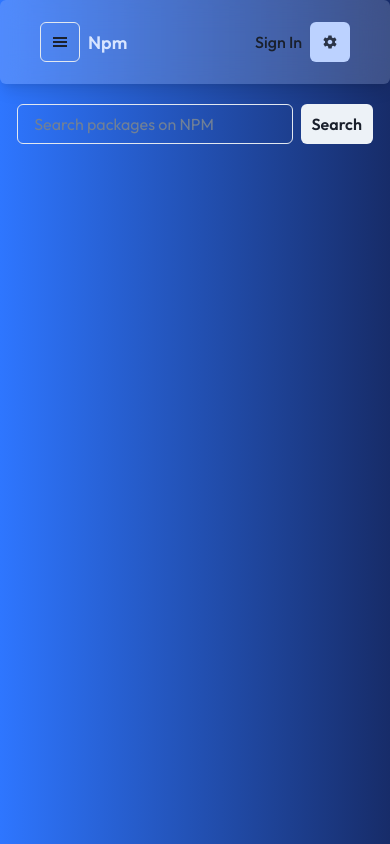
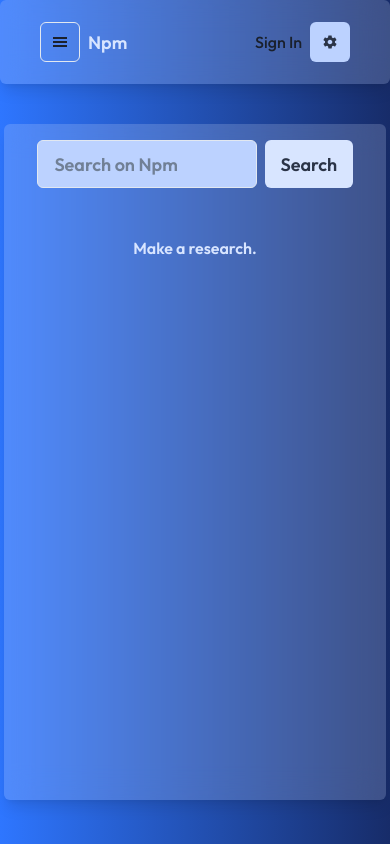
Before and after one commit to TessFanny/devBoard, a React (Vite) app in the folder DevBoard/: page /npm in a window 390 px wide. Built offline with nearby package versions, Linux system fonts and the light colour scheme; sample sign-in values are in the browser's storage.

Commit message:
Added responsive and design for npm search

```diff
--- a/DevBoard/src/components/Npm/Npm.jsx
+++ b/DevBoard/src/components/Npm/Npm.jsx
@@ -1,27 +1,21 @@
 import React, { useState } from 'react';
-import { formatDistanceToNow } from 'date-fns';
 import {
   Input,
   Button,
   Stack,
   Box,
-  List,
-  ListItem,
-  Link,
   Text,
   Spinner,
   Flex,
-  SimpleGrid,
-  Heading,
-  Avatar,
   useMediaQuery,
 } from '@chakra-ui/react';
+import Result from './Result';
 
 function NpmSearch() {
   const [query, setQuery] = useState('');
   const [results, setResults] = useState([]);
   const [loading, setLoading] = useState(false);
-
+  const [mobile] = useMediaQuery('(max-width: 600px)');
   const searchNpm = async () => {
     setLoading(true);
     const url = `https://registry.npmjs.com/-/v1/search?text=${query}`;
@@ -44,60 +38,90 @@
   };
 
   return (
-    <Box zIndex={1}>
-      <form onSubmit={handleFormSubmit}>
-        <Stack direction="row" paddingTop={5}>
+    <Flex
+      w="98%"
+      h="80vh"
+      mt="10"
+      p="4"
+      flexDir="column"
+      align="center"
+      bgColor="bgPrimary"
+      style={{ 'backdrop-filter': 'blur(15px)' }}
+      borderRadius="md"
+      boxShadow="lg"
+      zIndex={1}
+    >
+      <form
+        onSubmit={handleFormSubmit}
+        style={{ width: '90%', marginBottom: '2rem' }}
+      >
+        <Stack direction="row" align="center">
           <Input
-            placeholder="Search packages on NPM"
+            type="text"
+            placeholder="Search on Npm"
             value={query}
             onChange={handleQueryChange}
+            size="lg"
+            bgColor="secondary"
+            fontWeight="600"
+            color="#505E7B"
+            focusBorderColor="primary"
+            _focus={{ bg: 'secondary' }}
+            _hover={{ borderColor: 'blue.500' }}
           />
-          <Button type="submit" disabled={loading}>
-            {loading ? <Spinner size="sm" /> : 'Search'}
+          <Button
+            type="submit"
+            style={{ backgroundColor: '#D8E5FF' }}
+            color="black200"
+            size="lg"
+            isLoading={loading}
+            loadingText="Searching"
+          >
+            Search
           </Button>
         </Stack>
       </form>
-      {results.length > 0 && (
-        <Box mt={4}>
-          {results.map((result) => (
-            <Box
-              bgColor="white"
-              style={{
-                marginBottom: '1rem',
-                marginTop: '1rem',
-              }}
-            >
-              <Link href={result.package.links.npm} isExternal>
-                <Text fontSize="xl" color="black">
-                  {result.package.name}
-                </Text>
-                <Text fontSize="sm" color="gray.500">
-                  {result.package.description}
-                </Text>
-                <Box style={{ display: 'flex', flexDirection: 'row' }}>
-                  <Text style={{ paddingRight: '1rem' }}>
-                    {result.package.publisher.username}{' '}
-                  </Text>
-                  <Text color="gray.500" style={{ paddingRight: '1rem' }}>
-                    {' '}
-                    {`published ${result.package.version}`}{' '}
-                  </Text>
-                  <Text style={{ paddingRight: '1rem' }} color="gray.500">
-                    {' '}
-                    •{' '}
-                  </Text>
-                  <Text color="gray.500">
-                    {` ${formatDistanceToNow(new Date(result.package.date), {
-                      addSuffix: true,
-                    })}`}
-                  </Text>
-                </Box>
-              </Link>
-            </Box>
-          ))}
-        </Box>
-      )}
-    </Box>
+      {/* If the search is currently loading, a Spinner and a Text component are displayed  */}
+
+      {loading ? (
+        <Flex justify="center" align="center" w="90%">
+          <Stack align="center">
+            <Spinner size="lg" style={{ color: '#D8E5FF' }} />
+            <Text color="primary" fontWeight="600">
+              Searching...
+            </Text>
+          </Stack>
+        </Flex>
+      ) /* // If the search has returned results, they are displayed in a Box component */
+        : results.length > 0 ? (
+          <Box
+            w={!mobile ? '91%' : '100%'}
+            h="100%"
+            display="flex"
+            flexDirection="column"
+            gap={2}
+            overflowY="auto"
+          >
+            {results.map((result, index) => (
+              <Result
+                key={index}
+                name={result.package.name}
+                link={result.package.links.npm}
+                description={result.package.description}
+                username={result.package.publisher.username}
+                version={result.package.version}
+                date={result.package.date}
+              />
+            ))}
+          </Box>
+        ) : (
+          <Flex justify="center" align="center" w="100%" mt="4">
+            <Text color="primary" fontWeight="600">
+              Make a research.
+            </Text>
+          </Flex>
+        )}
+    </Flex>
   );
 }
 
--- /dev/null
+++ b/DevBoard/src/components/Npm/Result.jsx
@@ -0,0 +1,95 @@
+import React, { useState } from 'react';
+import { Link, useMediaQuery, Box, Text, Avatar } from '@chakra-ui/react';
+import { FaNpm } from 'react-icons/fa';
+import { formatDistanceToNow } from 'date-fns';
+
+function Result({ link, description, username, version, date, name, key }) {
+  const [mobile] = useMediaQuery('(max-width: 600px)');
+  const readableDate = formatDistanceToNow(new Date(date), {
+    addSuffix: true,
+  });
+  return (
+    <Link href={link} isExternal _hover={{ textDecoration: 'none' }}>
+      <Box
+        w="100%"
+        bgColor="bgPost"
+        boxShadow="md"
+        key={key}
+        borderRadius="md"
+        display="flex"
+        flexDirection={!mobile ? 'row' : 'column'}
+        p="10px"
+        pt="17px"
+        gap={2}
+        _hover={{ backgroundColor: 'secondary' }}
+      >
+        <Box
+          w={!mobile ? '100px' : '100%'}
+          display="flex"
+          flexDirection={!mobile ? 'column' : 'row'}
+          alignItems="center"
+          justifyContent={mobile && 'flex-start'}
+          gap={1}
+        >
+          <Box
+            display="flex"
+            w={!mobile ? '100%' : '90px'}
+            width={mobile ? '120px' : '100%'}
+            h="35px"
+            bgColor="blue100"
+            borderRadius="md"
+            alignItems="center"
+            justifyContent="space-around"
+          />
+          {mobile && (
+            <Text mr="10px" fontWeight="600" color="black100">
+              {description}
+            </Text>
+          )}
+        </Box>
+        <Box w="92%">
+          <Text fontSize="lg" fontWeight="600" color="black100" mb="15px">
+            {name}
+          </Text>
+
+          <Text fontSize={['12px', '12px', 'lg', 'lg', 'lg', 'lg']}>
+            {description}
+          </Text>
+
+          {!mobile && (
+            <Box
+              w="100%"
+              display="flex"
+              mt="10px"
+              gap={[100, 100, 200, 300, 300, 400]}
+            >
+              <Box
+                display="flex"
+                flexDirection={['column', 'row', 'row', 'row', 'row', 'row']}
+                w={['40%', '100%', '100%', '100%', '100%', '100%']}
+                justifyContent="flex-start"
+                alignItems="center"
+                gap={3}
+              >
+                <Avatar
+                  bg="white"
+                  color="red"
+                  icon={<FaNpm size={24} />}
+                  mr={2}
+                />
+                <Text fontSize="md" fontWeight="600" color="black100">
+                  {username}
+                </Text>
+                <Text fontSize="md" fontWeight="600" color="black100">
+                  {version} published • {readableDate}
+                </Text>
+              </Box>
+            </Box>
+          )}
+        </Box>
+      </Box>
+    </Link>
+  );
+}
+
+export default Result;
```
